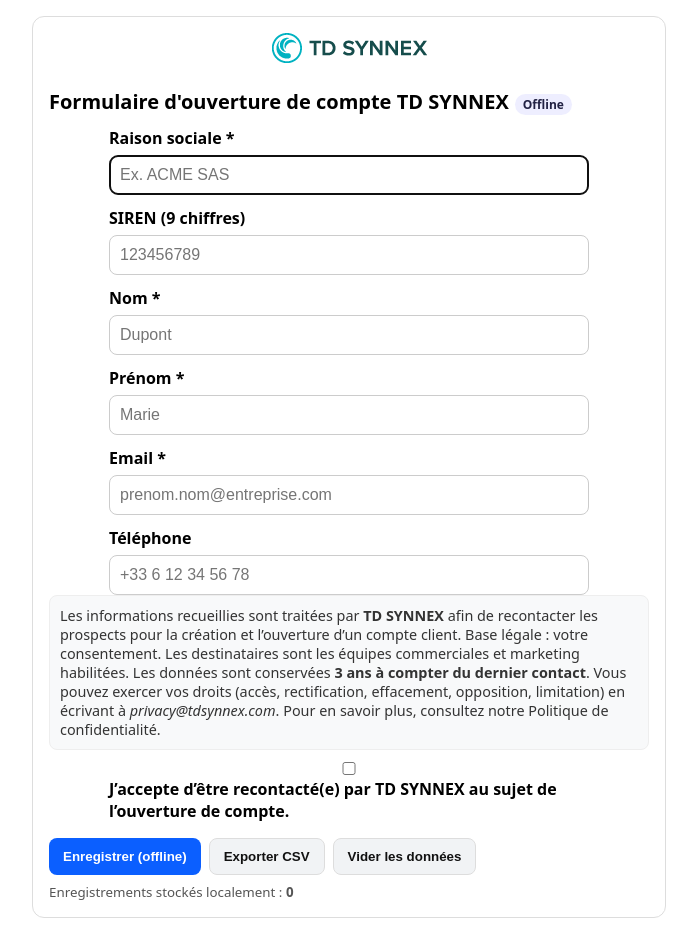
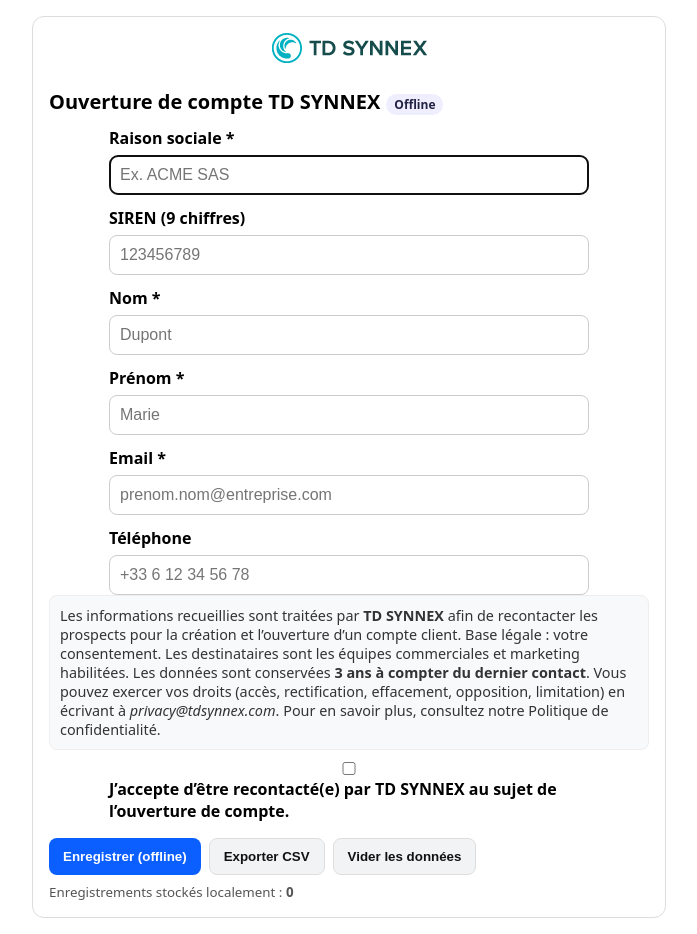
Before and after one commit to Lbzjln/TDS-Leads, a plain HTML site: page index.html in a window 1280 px wide. Shown: the whole page, without its empty margins (291-988 px from the left). Drawn offline with Linux system fonts and the light colour scheme.

Commit message:
Update index.html

```diff
--- a/index.html
+++ b/index.html
@@ -181,7 +181,7 @@
     <img src="logotds.png" alt="Logo TD SYNNEX" style="max-width: 200px; height: auto;">
 </div>
 
-    <h1>Formulaire d'ouverture de compte TD SYNNEX<span class="badge">Offline</span></h1>
+    <h1>Ouverture de compte TD SYNNEX<span class="badge">Offline</span></h1>
     <form onsubmit="onSubmit(event)">
       <label>Raison sociale *</label>
       <input id="raison" required placeholder="Ex. ACME SAS" />
```
